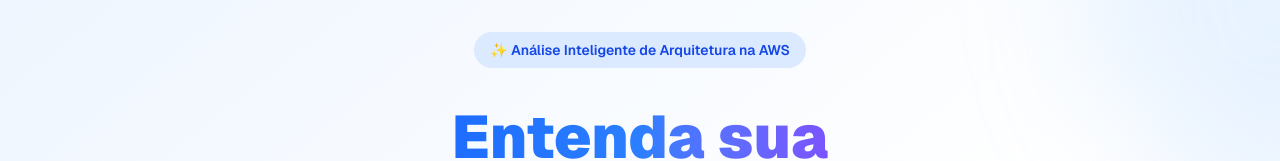
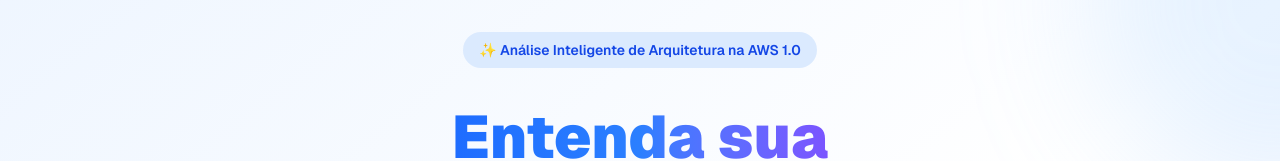
Before and after one commit to renatoanunciacao/archlens-saas, a Next.js app: page / in a window 1280 px wide. Shown: the top 161 px of the page. Built offline with nearby package versions, Linux system fonts and the light colour scheme; no server answers.

Commit message:
feat: updated page initial

```diff
--- a/app/page.tsx
+++ b/app/page.tsx
@@ -23,7 +23,7 @@ export default async function Home() {
           {/* Badge */}
           <div className="inline-block">
             <span className="inline-block bg-blue-100 text-blue-700 px-4 py-2 rounded-full text-sm font-semibold">
-              ✨ Análise Inteligente de Arquitetura na AWS
+              ✨ Análise Inteligente de Arquitetura na AWS 1.0
             </span>
           </div>
 
```
